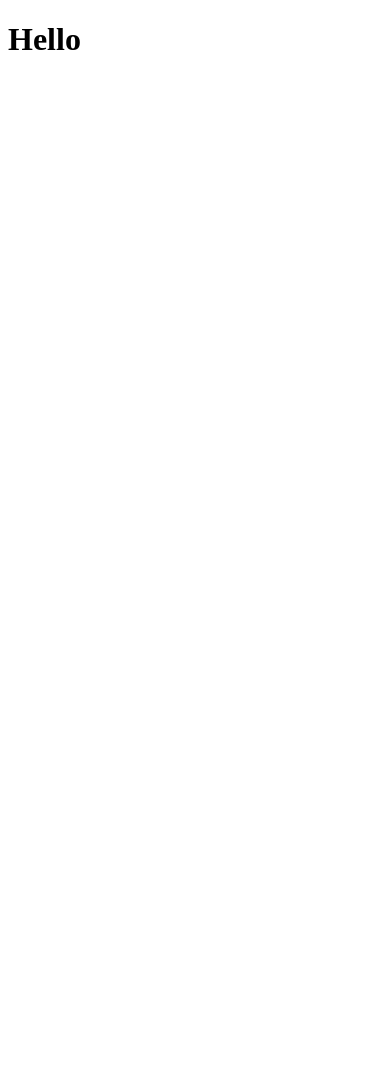
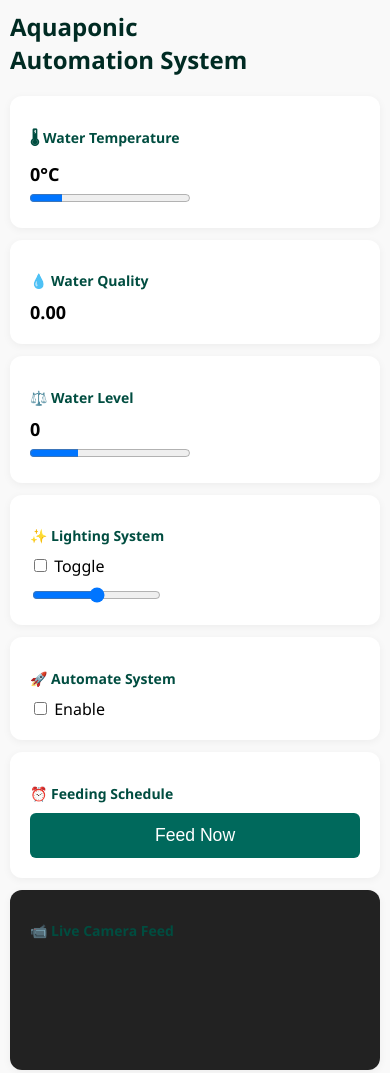
Before and after one commit to akif4656/Aquaponic-automation-system, a plain HTML site: page index.html in a window 390 px wide. Before the commit the page ends 844 px from the top, so only its background shows below. Drawn offline with Linux system fonts and the light colour scheme.

Commit message:
added html,css,js file

```diff
--- /dev/null
+++ b/css/style.css
@@ -0,0 +1,146 @@
+body {
+  margin: 0;
+  font-family: 'Segoe UI', Tahoma, Geneva, Verdana, sans-serif;
+  background: #f9f9f9;
+}
+
+/* Sidebar */
+.sidebar {
+  position: fixed;
+  top: 0;
+  left: 0;
+  width: 60px;
+  height: 100vh;
+  background-color: #004d40;
+}
+
+/* Content with sidebar space */
+.content {
+  margin-left: 60px;
+  padding: 20px;
+}
+
+h1 {
+  font-size: 2em;
+  color: #002b23;
+  margin: 0;
+}
+
+/* Grid container */
+.grid {
+  display: grid;
+  grid-template-columns: repeat(auto-fill, minmax(250px, 1fr));
+  gap: 20px;
+  margin-top: 20px;
+}
+
+/* Each card */
+.card {
+  background: #fff;
+  border-radius: 12px;
+  box-shadow: 0 2px 8px rgba(0,0,0,0.05);
+  padding: 20px;
+  box-sizing: border-box;
+}
+
+/* Card header */
+.card h2 {
+  font-size: 16px;
+  margin-bottom: 10px;
+  color: #004d40;
+}
+
+/* Values inside card */
+.value {
+  font-size: 24px;
+  font-weight: bold;
+}
+
+/* Toggles and sliders margin */
+.toggle, .slider {
+  margin-top: 10px;
+  display: block;
+}
+
+/* Buttons style */
+.btn {
+  padding: 8px 16px;
+  background-color: #00695c;
+  color: white;
+  border: none;
+  border-radius: 6px;
+  cursor: pointer;
+  font-size: 1rem;
+}
+
+/* Camera card style */
+.camera {
+  height: 200px;
+  background: #222;
+  border-radius: 12px;
+}
+
+/* ----------- Responsive Rules ----------- */
+
+/* Medium devices (tablets) */
+@media screen and (max-width: 900px) {
+  .content {
+    margin-left: 0;
+    padding: 15px;
+  }
+  .grid {
+    grid-template-columns: repeat(auto-fill, minmax(200px, 1fr));
+    gap: 15px;
+  }
+  h1 {
+    font-size: 1.8em;
+  }
+  .card h2 {
+    font-size: 14px;
+  }
+  .value {
+    font-size: 20px;
+  }
+}
+
+/* Small devices (phones) */
+@media screen and (max-width: 600px) {
+  .content {
+    margin-left: 0;
+    padding: 10px;
+  }
+  .grid {
+    grid-template-columns: 1fr;
+    gap: 12px;
+  }
+  h1 {
+    font-size: 1.5em;
+  }
+  .card h2 {
+    font-size: 14px;
+  }
+  .value {
+    font-size: 18px;
+  }
+  .btn {
+    width: 100%;
+    font-size: 1.1rem;
+    padding: 12px;
+  }
+  .camera {
+    height: 180px;
+  }
+}
+
+/* Extra small (very small phones) */
+@media screen and (max-width: 350px) {
+  h1 {
+    font-size: 1.3em;
+  }
+  .value {
+    font-size: 16px;
+  }
+  .card h2 {
+    font-size: 13px;
+  }
+}
--- a/index.html
+++ b/index.html
@@ -1,11 +1,52 @@
+<!-- index.html -->
 <!DOCTYPE html>
 <html lang="en">
 <head>
-    <meta charset="UTF-8">
-    <meta name="viewport" content="width=device-width, initial-scale=1.0">
-    <title>Document</title>
+  <meta charset="UTF-8" />
+  <meta name="viewport" content="width=device-width, initial-scale=1.0" />
+  <title>Aquaponic Automation System</title>
+  <link rel="stylesheet" href="css/style.css">
 </head>
 <body>
-    <h1>Hello</h1>
+  <div class="content">
+    <h1>Aquaponic Automation System</h1>
+    <div class="grid">
+      <div class="card">
+        <h2>🌡 Water Temperature</h2>
+        <div class="value" id="temp">0°C</div>
+        <progress value="20" max="100"></progress>
+      </div>
+      <div class="card">
+        <h2>💧 Water Quality</h2>
+        <div class="value" id="ph">0.00</div>
+      </div>
+      <div class="card">
+        <h2>⚖️ Water Level</h2>
+        <div class="value" id="level">0</div>
+        <progress value="30" max="100"></progress>
+      </div>
+      <div class="card">
+        <h2>✨ Lighting System</h2>
+        <label class="toggle">
+          <input type="checkbox" id="lightToggle" /> Toggle
+        </label>
+        <input type="range" min="0" max="100" value="50" class="slider">
+      </div>
+      <div class="card">
+        <h2>🚀 Automate System</h2>
+        <label class="toggle">
+          <input type="checkbox" id="autoToggle" /> Enable
+        </label>
+      </div>
+      <div class="card">
+        <h2>⏰ Feeding Schedule</h2>
+        <button class="btn">Feed Now</button>
+      </div>
+      <div class="card camera">
+        <h2>📹 Live Camera Feed</h2>
+      </div>
+    </div>
+  </div>
+  <script src="js/script.js"></script>
 </body>
 </html>
--- /dev/null
+++ b/js/script.js
@@ -0,0 +1,10 @@
+// script.js
+
+// Example interactivity (you can expand as needed)
+document.getElementById('lightToggle').addEventListener('change', function () {
+  alert(this.checked ? "Lights turned ON" : "Lights turned OFF");
+});
+
+document.getElementById('autoToggle').addEventListener('change', function () {
+  alert(this.checked ? "Automation enabled" : "Automation disabled");
+});
```
